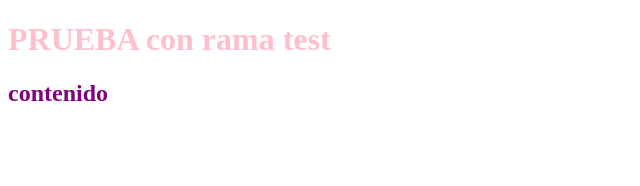
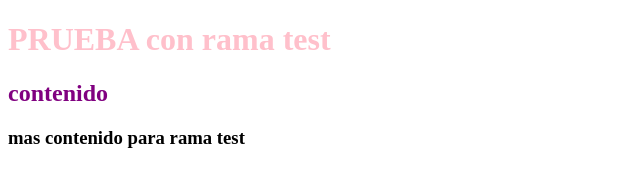
Before and after one commit to Organizacion-Laura/repositorio_prueba, a plain HTML site: page index.html in a window 1280 px wide. Shown: the whole page, without its empty margins (0-640 px from the left). Drawn offline with Linux system fonts and the light colour scheme.

Commit message:
agregue contenido para rama test

```diff
--- a/index.html
+++ b/index.html
@@ -7,5 +7,6 @@
 <body>
 	<h1>PRUEBA con rama test</h1>
 	<h2>contenido</h2>
+	<h3>mas contenido para rama test</h3>
 </body>
 </html>
```
